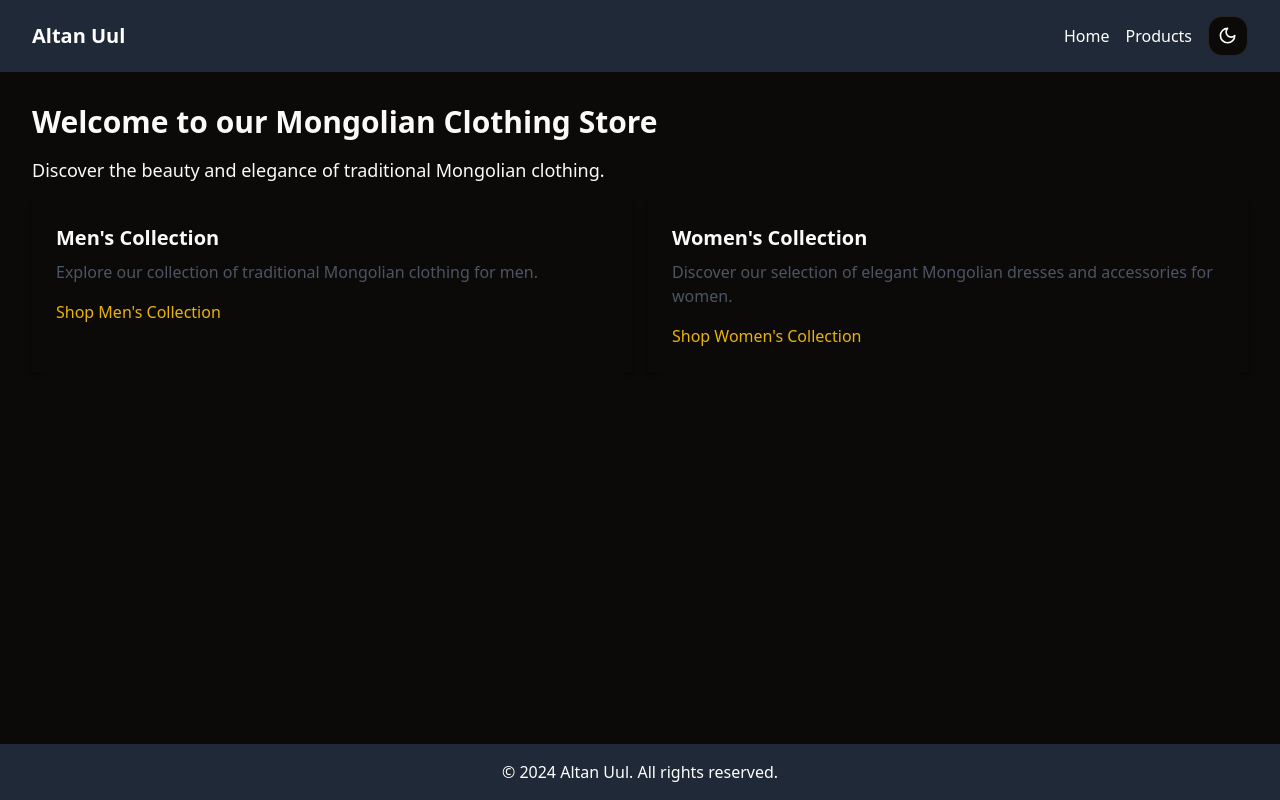
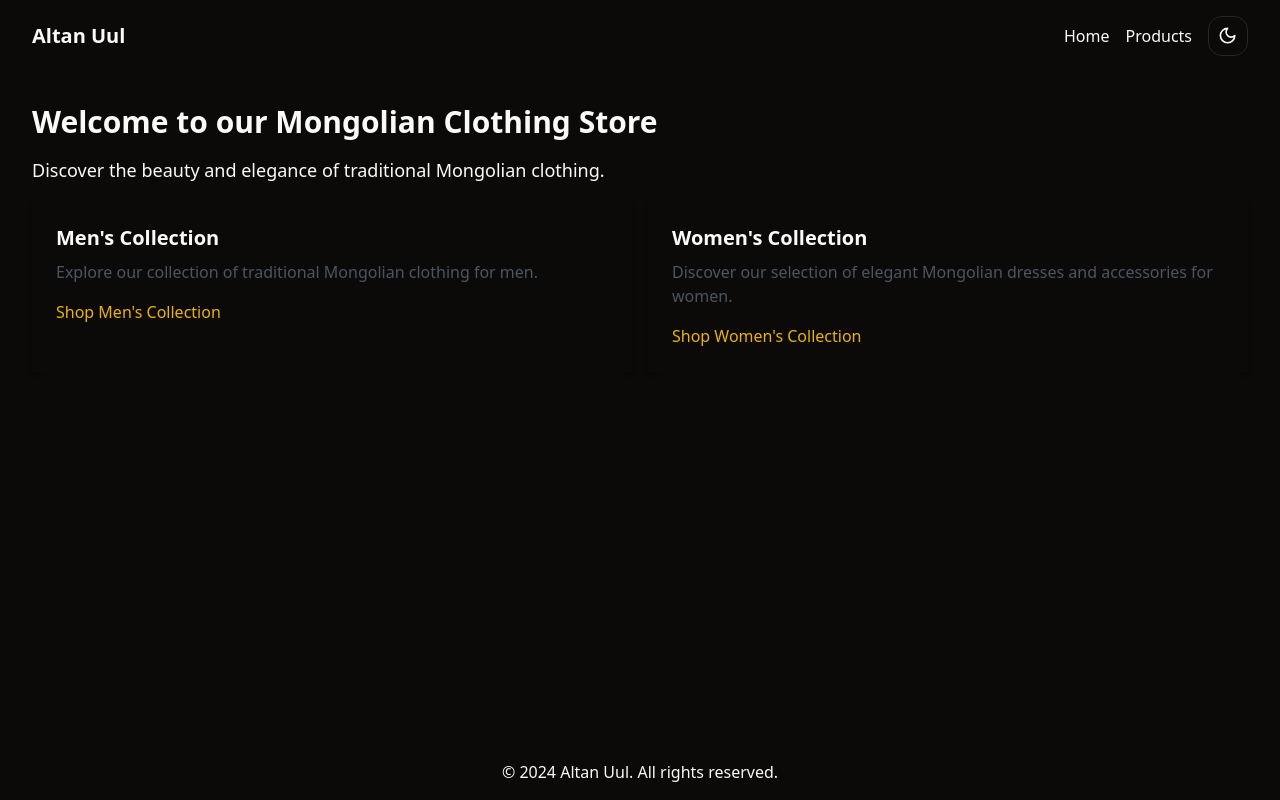
Before and after one commit to codetwentyfive/shopping-card, a React (Vite) app: page /home in a window 1280 px wide. Built offline with nearby package versions, Linux system fonts and the light colour scheme.

Commit message:
removed bg colors for clashing with Theme

```diff
--- a/src/components/Footer.tsx
+++ b/src/components/Footer.tsx
@@ -2,7 +2,7 @@
 
 const Footer= () => {
   return (
-    <footer className="bg-gray-800 text-white py-4">
+    <footer className="py-4">
       <div className="container mx-auto text-center">
         <p>&copy; {new Date().getFullYear()} Altan Uul. All rights reserved.</p>
       </div>
--- a/src/components/Header.tsx
+++ b/src/components/Header.tsx
@@ -5,7 +5,7 @@
 
 const Header: React.FC = () => {
   return (
-    <header className="bg-gray-800 text-white py-4">
+    <header className=" py-4">
       <div className="container mx-auto flex justify-between items-center">
         <Link to="/" className="text-xl font-bold">
           Altan Uul
```
